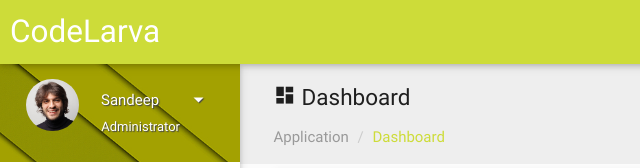
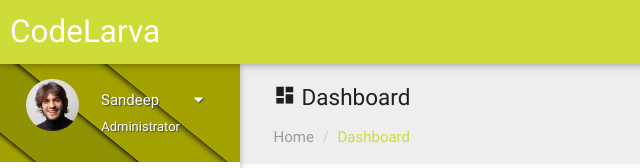
Before and after one commit to elberthcabrales/Material_Dashboard, a plain HTML site: page dashboard.html in a window 1280 px wide. Shown: the top 168 px of the page, 0-640 px from the left. Drawn offline with nearby package versions, Linux system fonts and the light colour scheme.

Commit message:
breadcrumbs edits

```diff
--- a/dashboard.html
+++ b/dashboard.html
@@ -199,7 +199,7 @@
               <div class="col s12 m12 l12">
                 <h5 class="breadcrumbs-title"><i class="mdi-action-dashboard"></i> Dashboard</h5>
                 <ol class="breadcrumb">
-                    <li><a class="active" href="#">Application</a></li>
+                    <li><a class="active" href="#">Home</a></li>
                     <li><a class="lime-text" href="welcome.html">Dashboard</a></li>
                 </ol>
               </div>
```
